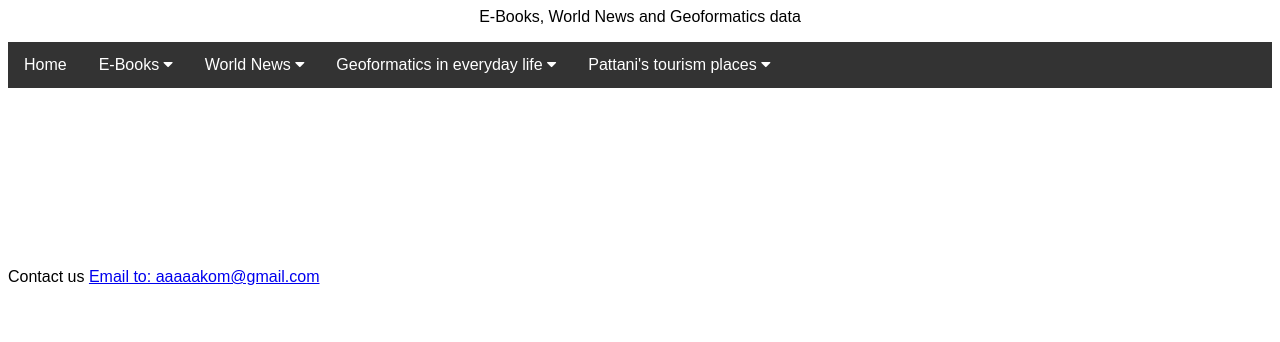
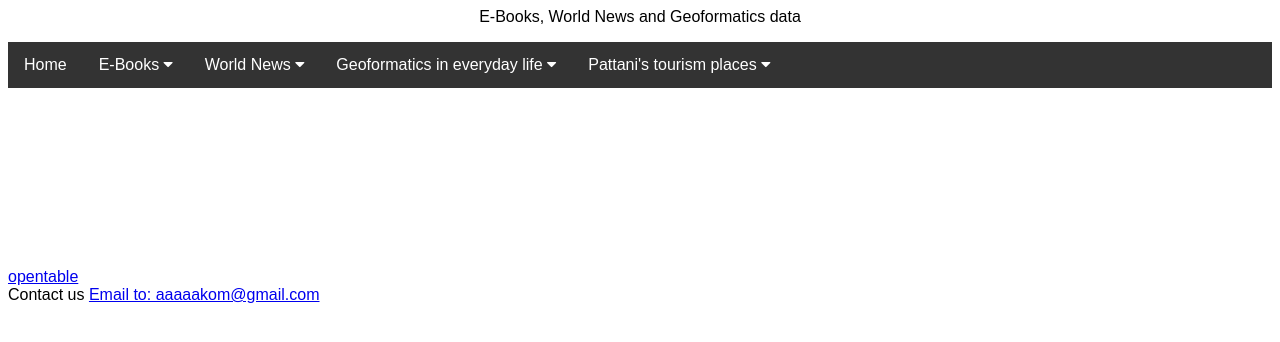
Before and after one commit to duriyah03/webpage1, a plain HTML site: page index.html in a window 1280 px wide. Drawn offline with Linux system fonts and the light colour scheme.

Commit message:
Update index.html

```diff
--- a/index.html
+++ b/index.html
@@ -117,9 +117,10 @@ body {
 
 <br><br><br><br><br><br><br><br><br><br>
 
-
+<a href="table.html"> opentable  </a>
 <footer>Contact us <a href="mailto:aaaaakom@gmail.com">Email to: aaaaakom@gmail.com</a> </footer>
 
 
 </body>
+
 </html>
```
